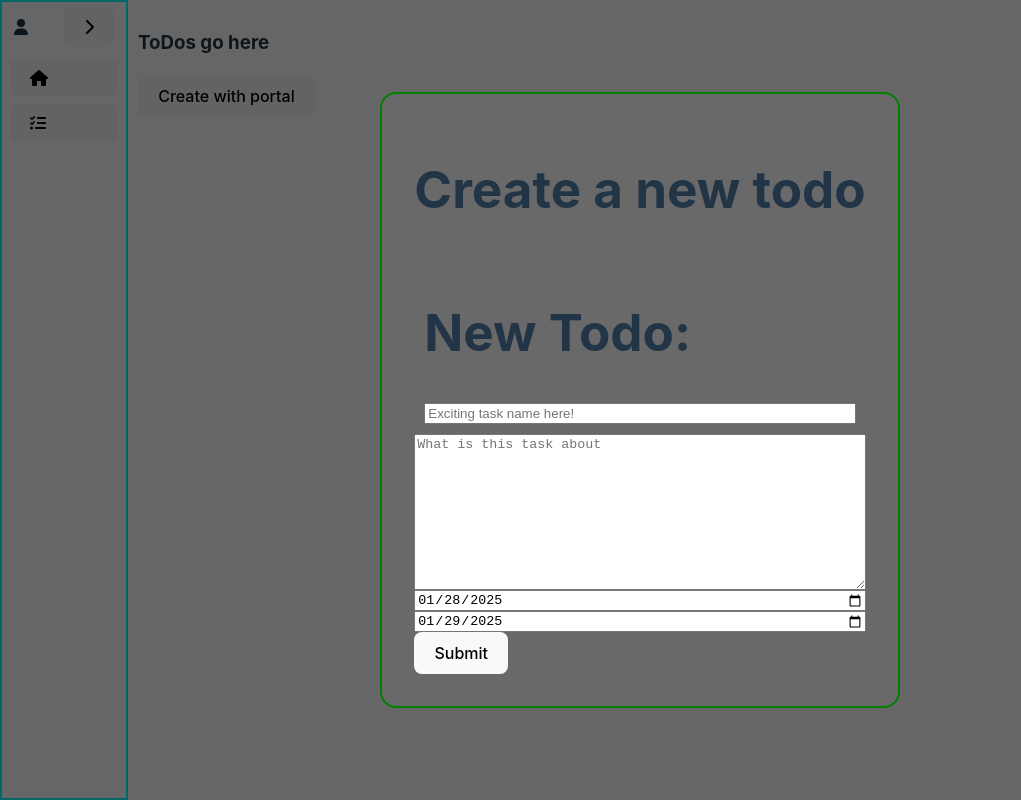
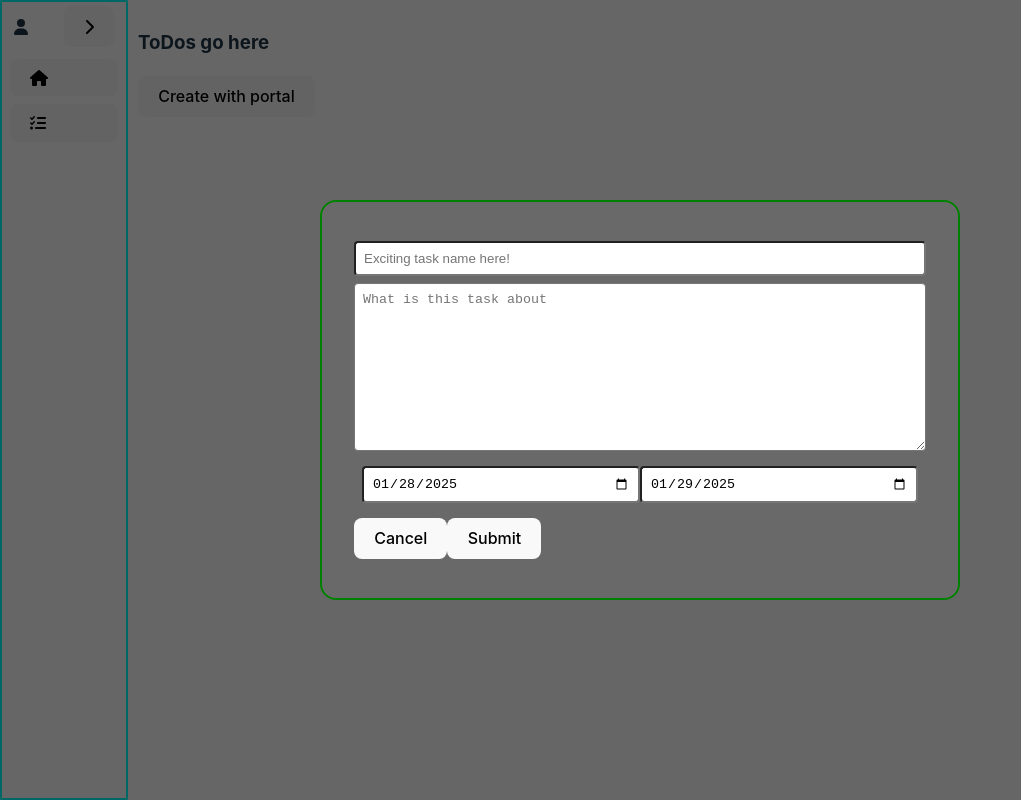
Before and after one commit to JakeTurnick/ToDoDotNet, a React (Vite) app in the folder todoapp.client/: page /ToDos/Create in a window 1280 px wide. Shown: the whole page, without its empty margins (0-1021 px from the left). Built offline with nearby package versions, Linux system fonts and the light colour scheme.

Commit message:
create todo modal improvements

```diff
--- a/todoapp.client/src/lib/UniStyles.css
+++ /dev/null
@@ -1,4 +0,0 @@
-.modal {
-    position: absolute;
-
-}
--- /dev/null
+++ b/todoapp.client/src/lib/UniStyles.module.css
@@ -0,0 +1,44 @@
+/* Modals */
+
+.ModalBody {
+    position: absolute;
+    top: 0;
+    bottom: 0;
+    left: 0;
+    right: 0;
+    margin: auto;
+    width: fit-content;
+    min-width: 50vw;
+    height: fit-content;
+    min-height: 50vh;
+    padding: 2rem;
+    border-radius: 1rem;
+    background-color: dimgrey;
+    border: 2px solid green;
+    display: flex;
+    flex-direction: column;
+    justify-content: space-evenly;
+}
+
+.ModalBackGround {
+    position: absolute;
+    top: 0;
+    bottom: 0;
+    left: 0;
+    right: 0;
+    margin: auto;
+    width: 100%;
+    height: 100%;
+    background-color: #00000099;
+}
+
+/* Inputs */
+
+.generic_input {
+    padding: .5rem;
+    border-radius: .25rem;
+}
+
+.error {
+    border: .25rem solid #EE0000AA;
+}
--- a/todoapp.client/src/pages/ToDoManager.jsx
+++ b/todoapp.client/src/pages/ToDoManager.jsx
@@ -8,6 +8,10 @@ export default function ToDoManager() {
 
     function closeCreateModal() {
         setShowModal(false)
+    }
+
+    function closeAndRefresh() {
+        // idk yet, but intention for future
     }
     return (
         <>
--- a/todoapp.client/src/pages/ToDos/CreateToDo.jsx
+++ b/todoapp.client/src/pages/ToDos/CreateToDo.jsx
@@ -1,15 +1,16 @@
 import { useState, useEffect } from 'react';
 import { updateStateField, callAPIAsync } from '@/lib/functions.js';
 import Styles from './CreateToDo.module.css';
+import UniStyles from '@/lib/UniStyles.module.css';
 
 
 export default function CreateToDo(props) {
     // Set page vars
-    const todaysDate = new Date()
+    const todaysDate = new Date();
     const today = todaysDate.toJSON().slice(0, 10);
-    const tomorrowsDate = new Date()
-    tomorrowsDate.setDate(tomorrowsDate.getDate() + 1)
-    const tomorrow = tomorrowsDate.toJSON().slice(0, 10)
+    const tomorrowsDate = new Date();
+    tomorrowsDate.setDate(tomorrowsDate.getDate() + 1);
+    const tomorrow = tomorrowsDate.toJSON().slice(0, 10);
 
     // Create state using page vars
     const [newTodo, setNewTodo] = useState({
@@ -19,6 +20,14 @@ export default function CreateToDo(props) {
         endDate: tomorrow,
     });
 
+    function validateTodo() {
+        if (newTodo.Name.length > 0) {
+            return true
+        }
+
+        return false
+    }
+
     // testing funs
     function logCurrentToDo() {
         console.log(newTodo)
@@ -27,30 +36,29 @@ export default function CreateToDo(props) {
 
 
     return (
-        <div className={Styles.ModalBackGround} onClick={() => {props.closeCreateModal() }}>
-            <div className={Styles.ModalBody} onClick={(e) => {e.stopPropagation() } }>
-                <h1>Create a new todo</h1>
-                <form
-                    style={{
-                        display: "flex",
-                        flexDirection: "column"
-                    }}>
-                    <section style={{
-                        display: "flex",
-                        flexDirection: "column",
-                        padding: "10px"
-                    }}>
-                        <h1>New Todo: </h1>
-                        <input type="text" name="Name" placeholder="Exciting task name here!" onInput={(e) => {
-                            updateStateField(newTodo, setNewTodo, "Name", e.target.value)
-                        }}></input>
-                    </section>
-                    <textarea type="textarea" name="Description" placeholder="What is this task about" rows={10} onChange={(e) => { updateStateField(newTodo, setNewTodo, "Description", e.target.value) }}></textarea>
-                    <input type="date" name="StartDate" value={today} onChange={(e) => { updateStateField(newTodo, setNewTodo, "startDate", e.target.value) }}></input>
-                    <input type="date" name="StartDate" value={tomorrow} onChange={(e) => { updateStateField(newTodo, setNewTodo, "endtDate", e.target.value) }}></input>
-
-                </form>
-                <button onClick={() => { callAPIAsync("ToDoService", "CreateToDo", "POST", newTodo) }}>Submit</button>
+        <div className={UniStyles.ModalBackGround} onClick={() => {props.closeCreateModal() }}>
+            <div className={UniStyles.ModalBody} onClick={(e) => {e.stopPropagation() } }>
+                <input required type="text" name="Name" placeholder="Exciting task name here!"
+                    className={`${UniStyles.generic_input}` }
+                    onInput={(e) => {
+                    updateStateField(newTodo, setNewTodo, "Name", e.target.value)
+                }}></input>
+                <textarea className={`${UniStyles.generic_input}`} type="textarea" name="Description" placeholder="What is this task about" rows={10} onChange={(e) => { updateStateField(newTodo, setNewTodo, "Description", e.target.value) }}></textarea>
+                <section className={`${Styles.DualSection} ${UniStyles.generic_input}` }>
+                    <input className={`${Styles.input_date} ${UniStyles.generic_input}`} type="date" name="StartDate" value={today} onChange={(e) => { updateStateField(newTodo, setNewTodo, "startDate", e.target.value) }}></input>
+                    <input className={`${Styles.input_date} ${UniStyles.generic_input}`} type="date" name="StartDate" value={tomorrow} onChange={(e) => { updateStateField(newTodo, setNewTodo, "endtDate", e.target.value) }}></input>
+                </section>
+                <section className={`${UniStyles.DualSection}`}>
+                    <button onClick={() => { props.closeCreateModal(); }}>Cancel</button>
+                    <button onClick={() => {
+                        if (validateTodo()) {
+                            callAPIAsync("ToDoService", "CreateToDo", "POST", newTodo);
+                            props.closeCreateModal();
+                        } else {
+                            console.log("not valid todo")
+                        }
+                    }}>Submit</button>
+                </section>
             </div>
         </div>
     )
--- a/todoapp.client/src/pages/ToDos/CreateToDo.module.css
+++ b/todoapp.client/src/pages/ToDos/CreateToDo.module.css
@@ -1,26 +1,10 @@
-.ModalBody {
-    position: absolute;
-    top: 0;
-    bottom: 0;
-    left: 0;
-    right: 0;
-    margin:  auto;
-    width: fit-content;
-    height: fit-content;
-    padding: 2rem;
-    border-radius: 1rem;
-    background-color: dimgrey;
-    border: 2px solid green;
+
+
+.DualSection {
+    display: flex;
+    justify-content: space-evenly;
 }
 
-.ModalBackGround {
-    position: absolute;
-    top: 0;
-    bottom: 0;
-    left: 0;
-    right: 0;
-    margin: auto;
-    width: 100%;
-    height: 100%;
-    background-color: #00000099;
+.input_date {
+    width: 50%;
 }
--- a/todoapp.client/src/pages/ToDos/ViewToDos.jsx
+++ b/todoapp.client/src/pages/ToDos/ViewToDos.jsx
@@ -1,6 +1,6 @@
 import { useState, useEffect } from 'react';
 import ToDoCard from "./ToDoCard";
-import { callAPIAsync } from '../../lib/functions.js';
+import { callAPIAsync } from '@/lib/functions.js';
 import "./ViewToDos.module.css"
 
 export default function ViewToDos() {
```
